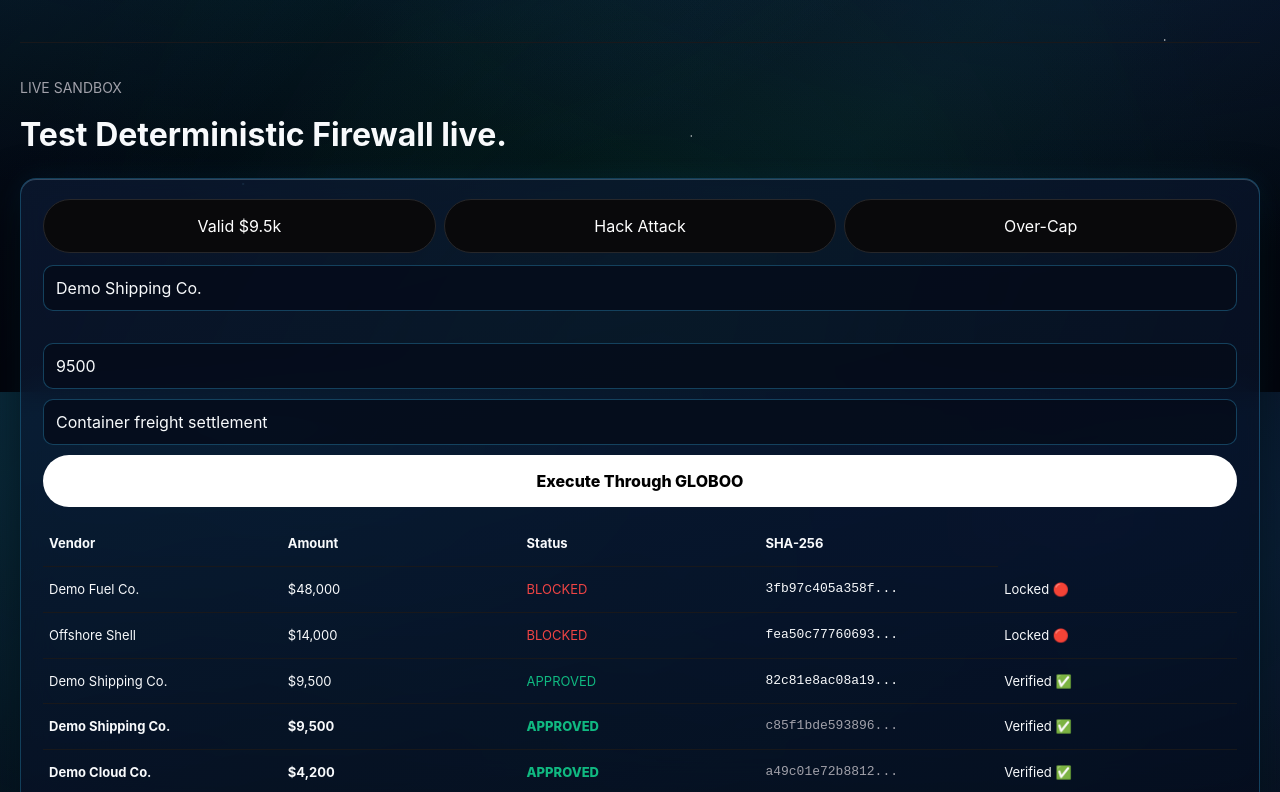
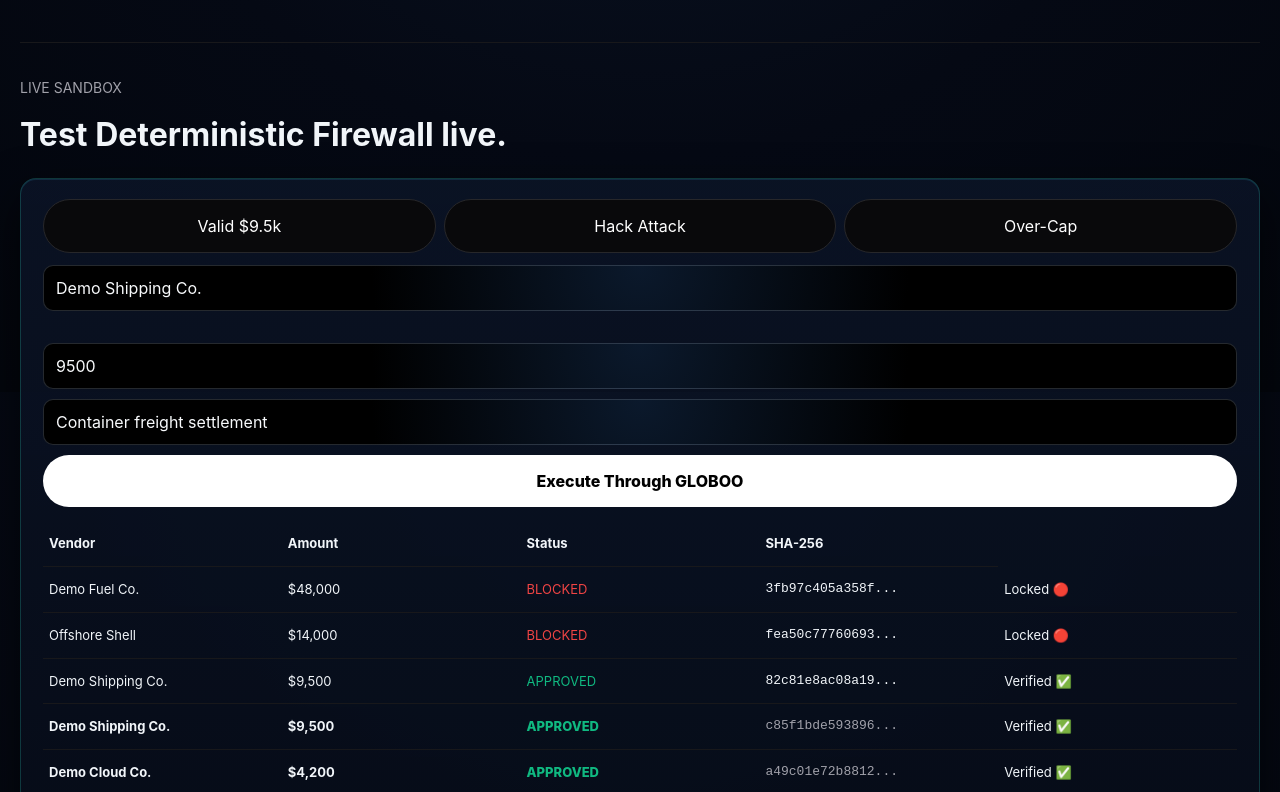
Before and after one commit to owaisla390-ui/owaisla390-ui.github.io, a plain HTML site: page index.html in a window 1280 px wide. Shown: the part 2008-2800 px from the top of the page. Drawn offline with Linux system fonts and the light colour scheme.

Commit message:
Update index.html

```diff
--- a/index.html
+++ b/index.html
@@ -1937,39 +1937,3 @@ document.querySelectorAll('a[href*="linkedin.com"]').forEach(function(el) {
   el.setAttribute('href', 'https://linkedin.com');
 });
 </script>
-<style>
-  html, body {
-    background-color: #02050e !important;
-    background-image:
-      radial-gradient(1px 1px at 12% 18%, rgba(255,255,255,0.75) 50%, transparent 100%),
-      radial-gradient(1.5px 1.5px at 28% 42%, rgba(56,189,248,0.85) 50%, transparent 100%),
-      radial-gradient(1px 1px at 46% 14%, rgba(255,255,255,0.65) 50%, transparent 100%),
-      radial-gradient(1.5px 1.5px at 67% 29%, rgba(52,211,153,0.8) 50%, transparent 100%),
-      radial-gradient(1px 1px at 83% 19%, rgba(255,255,255,0.7) 50%, transparent 100%),
-      radial-gradient(1.5px 1.5px at 19% 74%, rgba(125,211,252,0.8) 50%, transparent 100%),
-      radial-gradient(1px 1px at 54% 68%, rgba(255,255,255,0.6) 50%, transparent 100%),
-      radial-gradient(1.5px 1.5px at 79% 81%, rgba(56,189,248,0.75) 50%, transparent 100%),
-      radial-gradient(1px 1px at 91% 56%, rgba(255,255,255,0.65) 50%, transparent 100%),
-      linear-gradient(135deg, rgba(56,189,248,0.09) 0%, transparent 38%, rgba(16,185,129,0.07) 68%, transparent 100%),
-      radial-gradient(ellipse at 20% 0%, rgba(14,116,144,0.34) 0%, transparent 55%),
-      radial-gradient(ellipse at 85% 15%, rgba(30,58,138,0.38) 0%, transparent 58%),
-      radial-gradient(ellipse at 50% 100%, rgba(6,78,59,0.26) 0%, #02050e 70%) !important;
-    background-attachment: fixed !important;
-    color: #f8fafc !important;
-  }
-  section, .card, .engine-card, .panel, [class*="card"], [class*="box"], [class*="engine"] {
-    background: linear-gradient(165deg, rgba(13, 27, 52, 0.72) 0%, rgba(4, 10, 24, 0.86) 100%) !important;
-    backdrop-filter: blur(16px) saturate(140%) !important;
-    -webkit-backdrop-filter: blur(16px) saturate(140%) !important;
-    border: 1px solid rgba(56, 189, 248, 0.28) !important;
-    box-shadow:
-      0 22px 50px rgba(0, 0, 0, 0.75),
-      inset 0 1px 0 rgba(186, 230, 253, 0.24),
-      0 0 28px rgba(14, 165, 233, 0.10) !important;
-  }
-  select, input, textarea {
-    background: rgba(5, 12, 26, 0.85) !important;
-    border: 1px solid rgba(56, 189, 248, 0.30) !important;
-    color: #f8fafc !important;
-  }
-</style>
```
